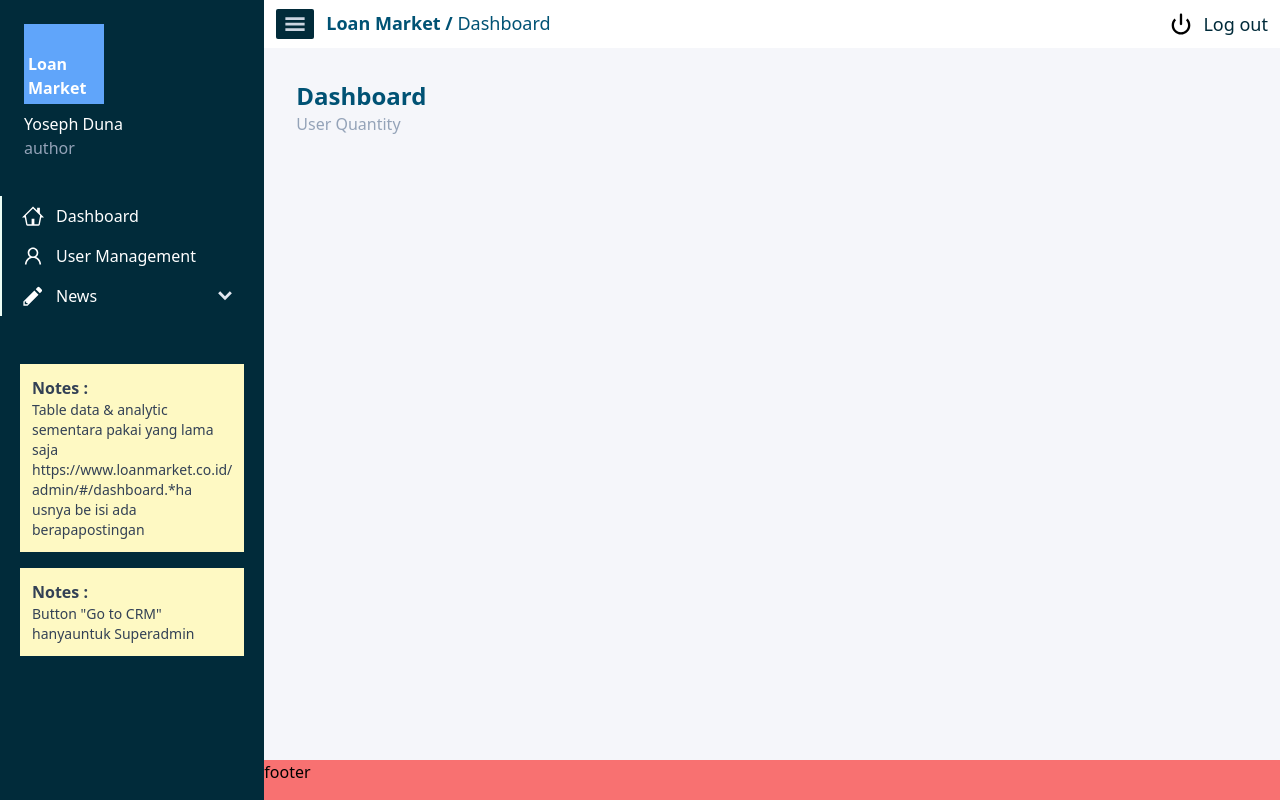
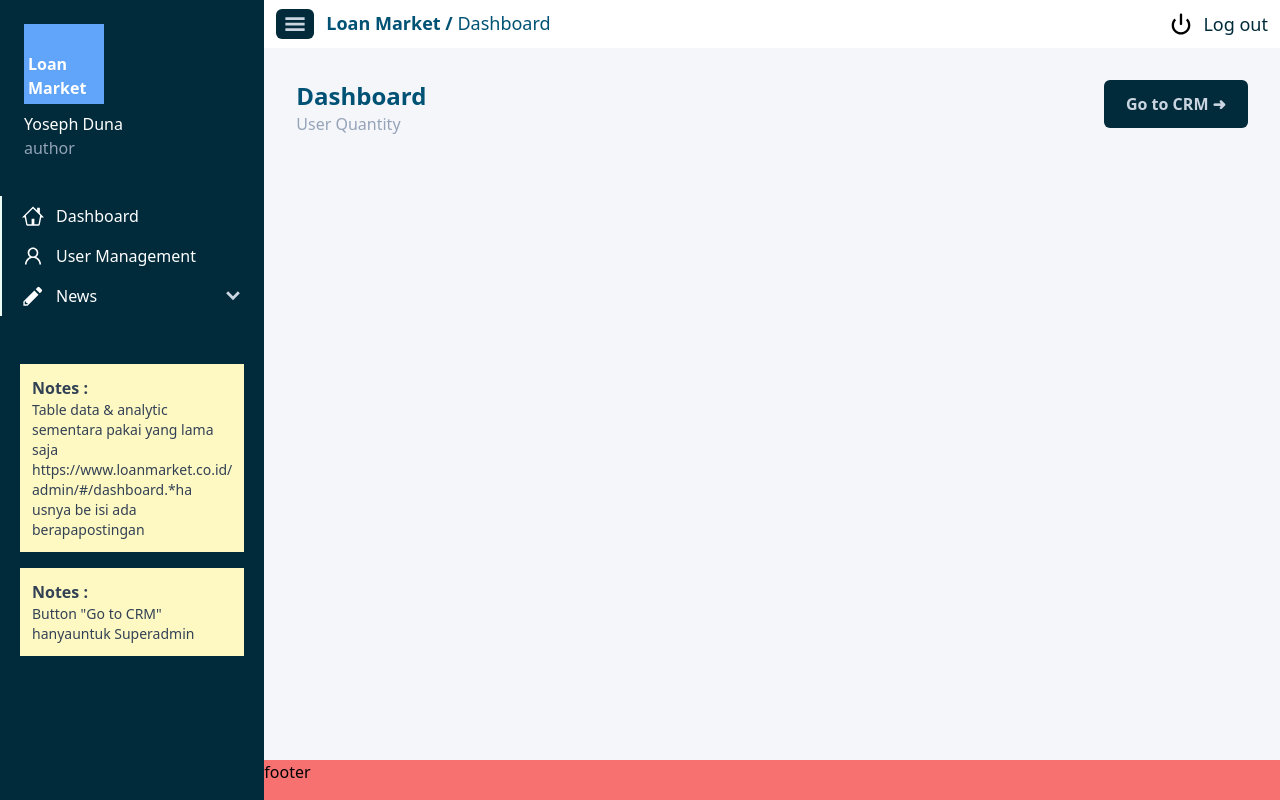
Before and after one commit to RendraAndriansyah/Loan-Market---assessment-, a React (Vite) app: page / in a window 1280 px wide. Built offline with nearby package versions, Linux system fonts and the light colour scheme.

Commit message:
fixed style element button

```diff
--- a/src/components/elements/Button.tsx
+++ b/src/components/elements/Button.tsx
@@ -1,13 +1,13 @@
 type ButtonProps = {
 	children: JSX.Element | string;
 	onClick?: () => void;
-	className?: string;
+	size?: string;
 };
 
 const Button = (props: ButtonProps) => {
-	const { children, onClick, className = "border-1 px-2 py-1 text-slate-200 rounded-sm" } = props;
+	const { children, onClick, size } = props;
 	return (
-		<button onClick={onClick} className={className}>
+		<button onClick={onClick} className={`bg-color-secondary text-slate-300 rounded-md font-semibold ${size}`}>
 			{children}
 		</button>
 	);
--- a/src/components/fragments/Navbar.tsx
+++ b/src/components/fragments/Navbar.tsx
@@ -5,7 +5,7 @@ const Navbar = ({ onClick }: { onClick: () => void }) => {
 	return (
 		<nav className="flex bg-white items-center justify-between w-full white h-12 px-3">
 			<div className="flex gap-3">
-				<Button onClick={onClick} className="bg-color-secondary px-2 py-1 rounded-sm text-slate-300">
+				<Button onClick={onClick} size="px-2 py-1">
 					<GiHamburgerMenu size={22} />
 				</Button>
 				<p className="text-lg font-semibold text-primary-100">
--- a/src/components/layouts/Layout.tsx
+++ b/src/components/layouts/Layout.tsx
@@ -9,7 +9,7 @@ const Layout = ({ children }: { children: JSX.Element }) => {
 			<Sidebar Collapse={Collapse} />
 			<div id="content" className="relative w-full">
 				<Navbar onClick={() => setCollapse(!Collapse)} />
-				{children}
+				<main className="p-8">{children}</main>
 				<footer className="absolute bottom-0 bg-red-400 w-full h-10">footer</footer>
 			</div>
 		</div>
--- a/src/pages/HomePages.tsx
+++ b/src/pages/HomePages.tsx
@@ -1,12 +1,24 @@
+import Button from "../components/elements/Button";
 import Layout from "../components/layouts/Layout";
 
 function HomePages() {
 	return (
 		<Layout>
-			<main className=" p-8">
-				<h1 className="text-2xl font-semibold text-primary-100">Dashboard</h1>
-				<p className="text-slate-400">User Quantity</p>
-			</main>
+			<>
+				{/* Header */}
+				<div className="flex justify-between">
+					<div>
+						<h1 className="text-2xl font-semibold text-primary-100">Dashboard</h1>
+						<p className="text-slate-400">User Quantity</p>
+					</div>
+					<Button size="w-36 h-12">Go to CRM ➜ </Button>
+				</div>
+
+				{/* Section 1 */}
+				<section>
+					<div></div>
+				</section>
+			</>
 		</Layout>
 	);
 }
```
